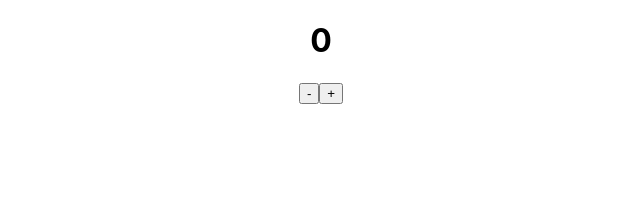
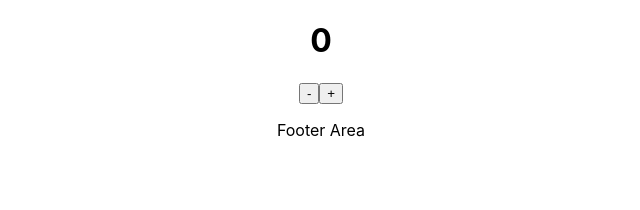
Before and after one commit to sumayd/react_components, a React (Create React App) app: page / in a window 1280 px wide. Shown: the top 210 px of the page, without its empty margins (319-959 px from the left). Built offline with nearby package versions, Linux system fonts and the light colour scheme.

Commit message:
stateless component

```diff
--- a/src/components/App.js
+++ b/src/components/App.js
@@ -4,6 +4,7 @@ import '../App.css';
 
 // import News from './News';
 import Counter from './Counter';
+import Footer from './Footer';
 /*
 const news = [{
   id: 1,
@@ -47,6 +48,7 @@ class App extends Component{
         <h2>{ this.state.sureName }</h2>
         <News news={news} addNews={this.addNews}/>*/}
         <Counter />
+        <Footer />
       </div>
     );
   }
--- /dev/null
+++ b/src/components/Footer.js
@@ -0,0 +1,8 @@
+import React from 'react';
+
+const Footer = () =>
+<div>
+    <p>Footer Area</p>
+</div>
+
+export default Footer;
```
